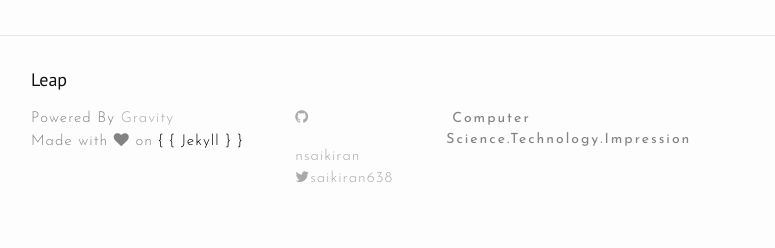
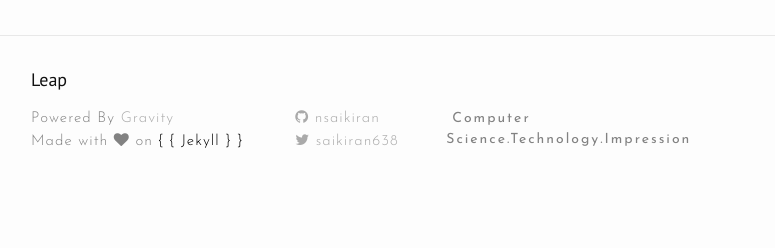
Before and after one commit to nsaikiran/impression, a Jekyll site: the page built from index.html, in a window 1280 px wide. Shown: the part 1013-1261 px from the top of the page, without its empty margins (239-1014 px from the left). Built offline with Jekyll 4.4.1, drawn with Linux system fonts in a browser that asks for light colours; nearby versions of some CDN libraries; the list of posts is cut into pages by our own code; after the commit the page ends 1226 px from its top, so only the background shows below that.

Commit message:
Fix icon positions

```diff
--- a/_includes/footer.html
+++ b/_includes/footer.html
@@ -21,13 +21,13 @@
                 <ul class="social-media-list">
                     {% if site.github_username %}
                     <li>
-                        <a href={{"http://github.com/"|append: site.github_username}}><p><i class="fa fa-github"></i></p>{{site.github_username}}</a>
+                        <a href={{"http://github.com/"|append: site.github_username}}><i class="fa fa-github"></i>{{site.github_username|prepend: " "}}</a>
                     </li>
                     {% endif %}
 
                     {% if site.twitter_username %}
                     <li>
-                        <a href={{"http://twitter.com/"|append: site.twitter_username}}><i class="fa fa-twitter" aria-hidden="true"></i>{{site.twitter_username}}</a>
+                        <a href={{"http://twitter.com/"|append: site.twitter_username}}><i class="fa fa-twitter" aria-hidden="true"></i>{{site.twitter_username|prepend: " "}}</a>
                     </li>
                     {% endif %}
                 </ul>
```
